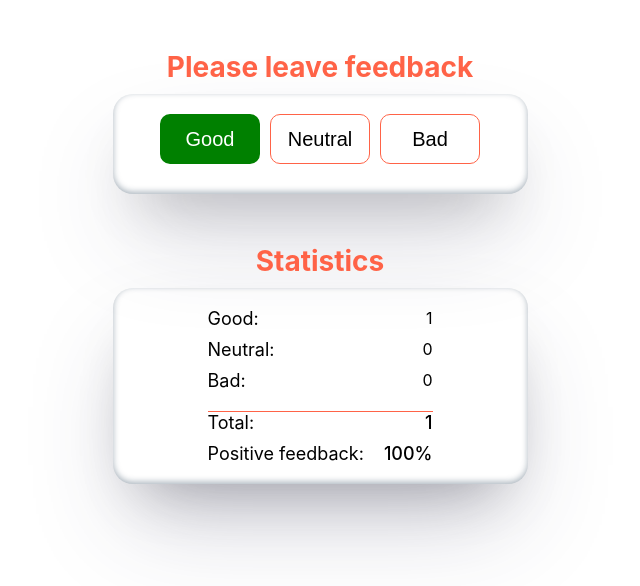
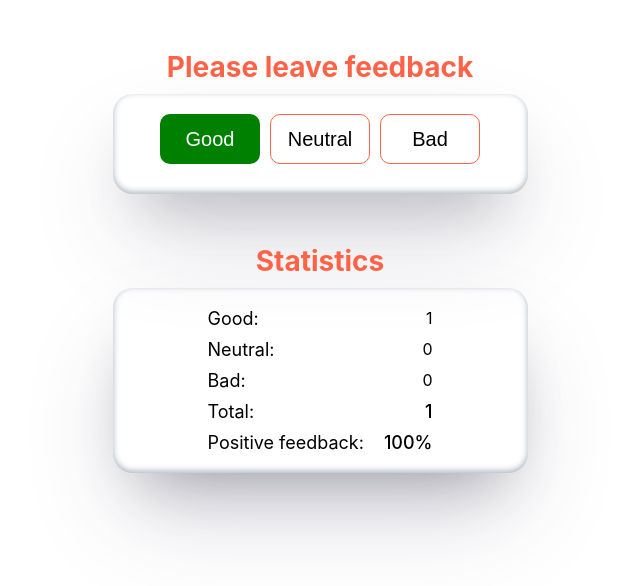
Before and after one commit to VictoriaHilko/goit-react-hw-02-feedback, a React (Create React App) app: page / in a window 1280 px wide. Both pictures are taken after a click on the button "Good". Shown: the top 586 px of the page, without its empty margins (320-960 px from the left). Built offline with nearby package versions, Linux system fonts and the light colour scheme.

Commit message:
Update Statistics.jsx

```diff
--- a/src/components/Statistics/Statistics.jsx
+++ b/src/components/Statistics/Statistics.jsx
@@ -16,7 +16,7 @@ export const Statistics = (({ good, neutral, bad, totalCount, positivePercentage
                 <span className={css.itemName}>Bad:</span>
                 <span>{bad}</span>
             </li>
-            <li className={css.listItems, css.total}>
+            <li className={css.listItems}>
                 <span className={css.itemName}>Total:</span>
                 <span className={css.stat}>{totalCount}</span>
             </li>
```
